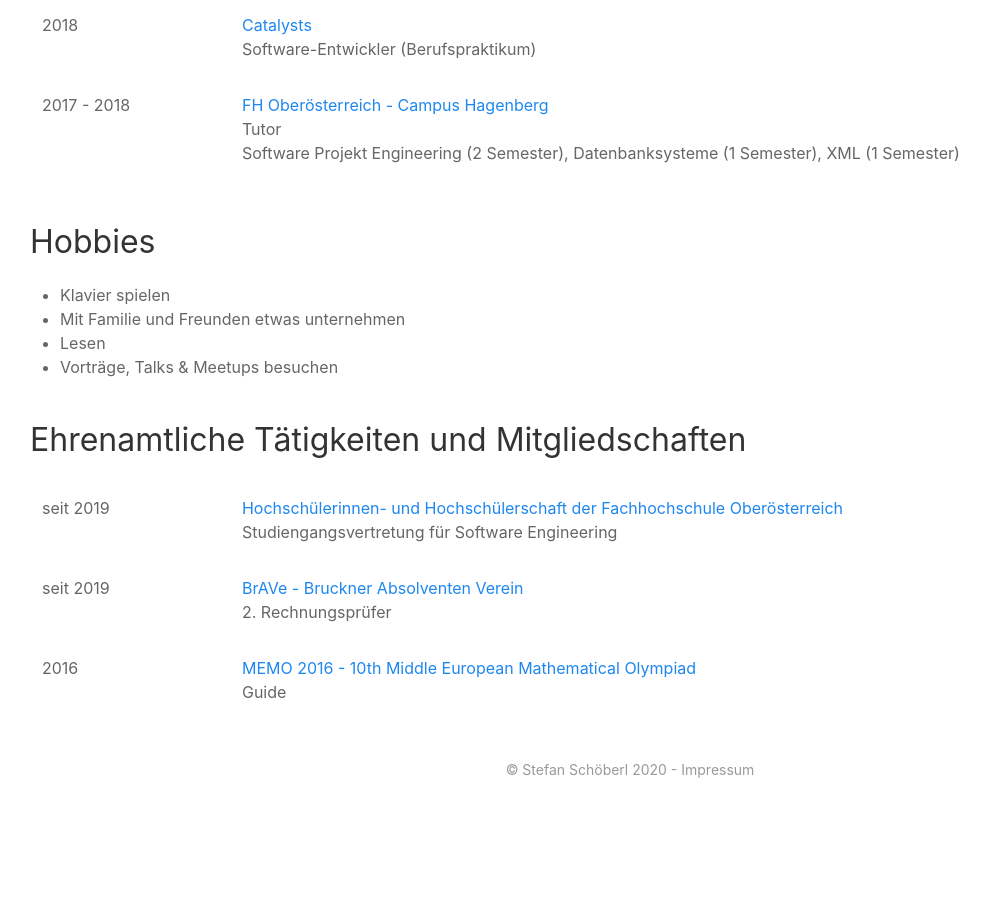
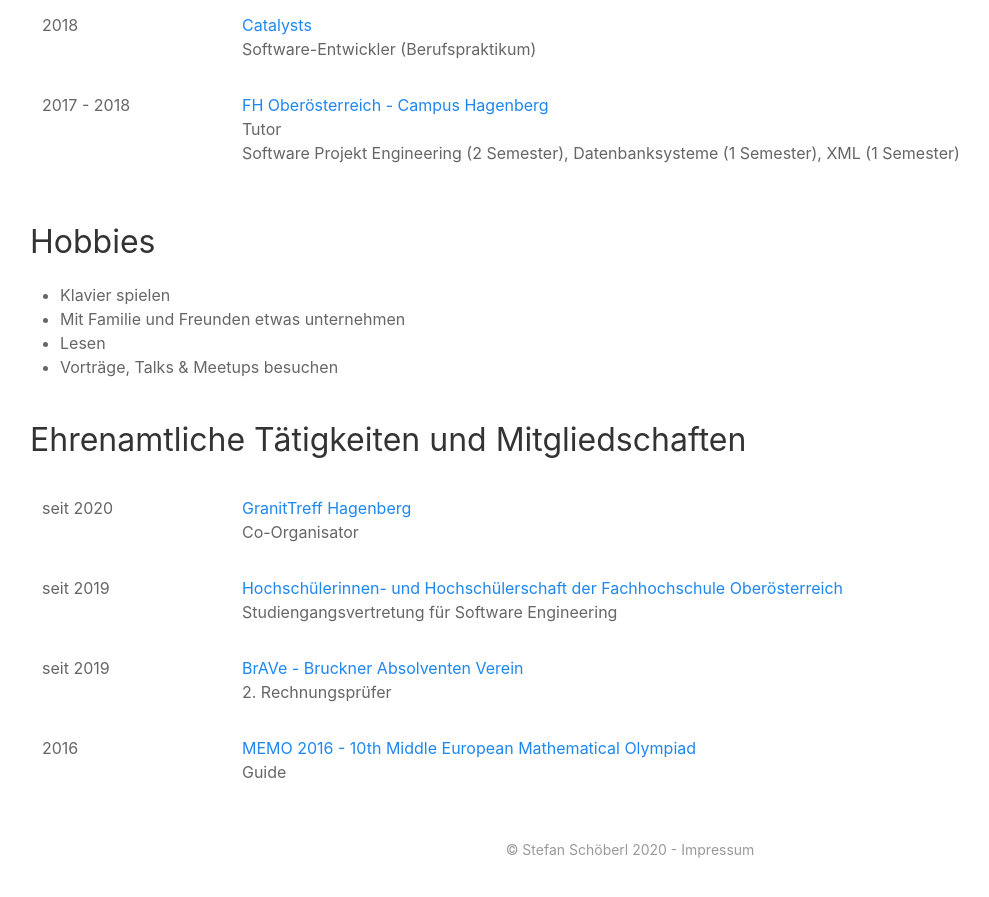
Before and after one commit to stefanschoeberl/stefanschoeberl.github.io, a Jekyll site: the page built from about.html, in a window 1280 px wide and 900 px high, scrolled down 1150 px. Shown: the top 897 px of the window, without its empty margins (10-999 px from the left). Built offline with Jekyll 4.4.1, drawn with Linux system fonts in a browser that asks for light colours; before the commit the page ends 1970 px from its top, so only the background shows below that.

Commit message:
Add GranitTreff to bio

```diff
--- a/_data/about.yml
+++ b/_data/about.yml
@@ -55,6 +55,10 @@
   - Vorträge, Talks & Meetups besuchen
 
 voluntary:
+  - organization: GranitTreff Hagenberg
+    position: Co-Organisator
+    link: https://granittreff.com
+    date: seit 2020
   - organization: Hochschülerinnen- und Hochschülerschaft der Fachhochschule Oberösterreich
     position: Studiengangsvertretung für Software Engineering
     link: https://www.oehfhooe.at/
```
